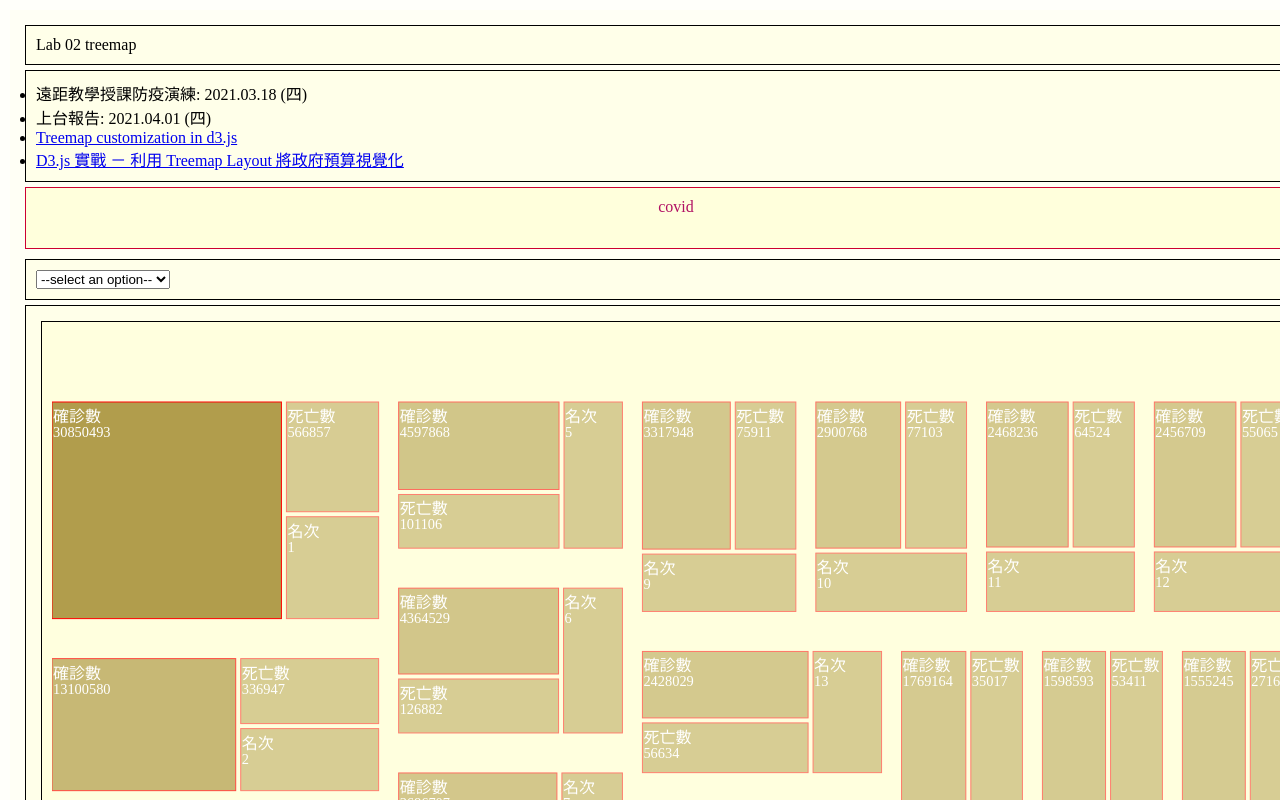
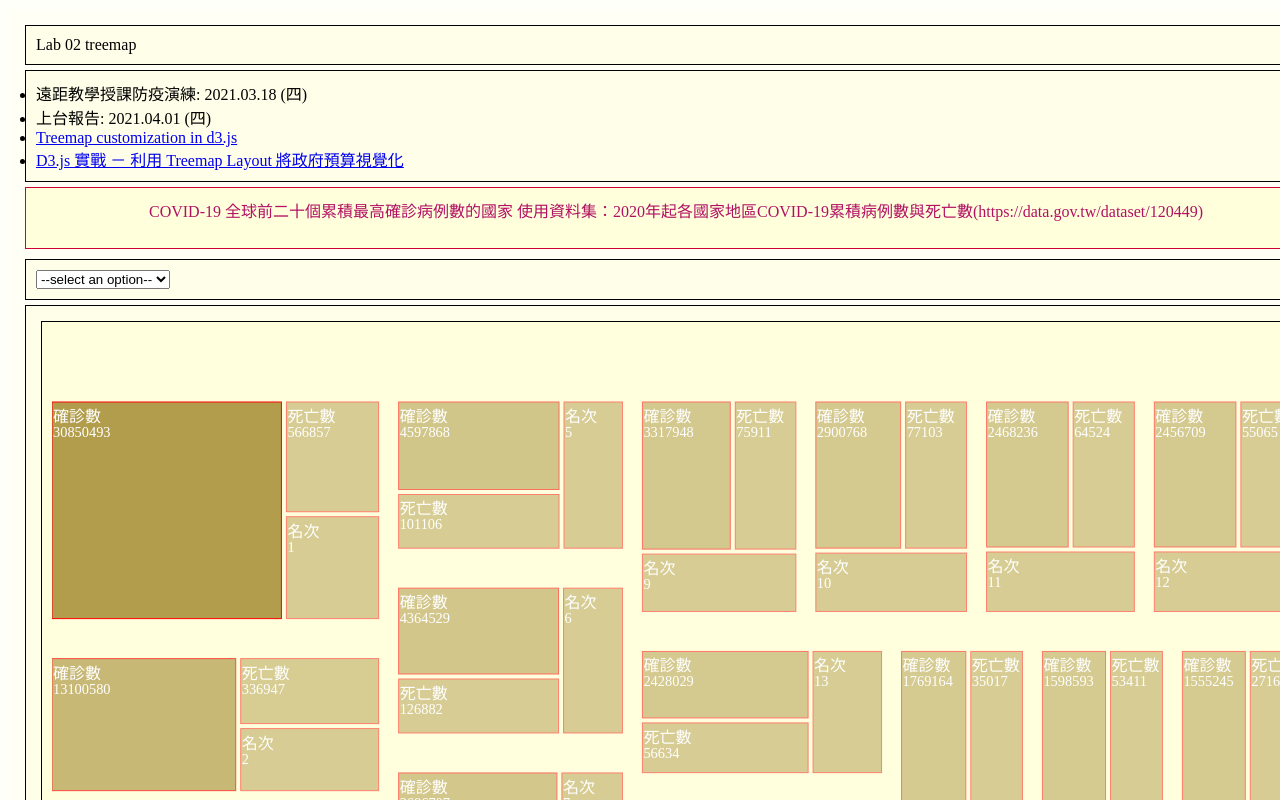
Before and after one commit to ANAIOwO/vis2021s, a plain HTML site: page lab02/index.html in a window 1280 px wide. Shown: the top 800 px of the page. Drawn offline with nearby package versions, Linux system fonts and the light colour scheme.

Commit message:
add topic

```diff
--- a/lab02/index.html
+++ b/lab02/index.html
@@ -91,7 +91,8 @@
 				將政府預算視覺化</a></li>
 	</ul>
 	<div id="dropfile" for="csvfile">
-		covid
+		COVID-19 全球前二十個累積最高確診病例數的國家
+		使用資料集：2020年起各國家地區COVID-19累積病例數與死亡數(https://data.gov.tw/dataset/120449)
 	</div>
 	<div>
 		<select id="ObjectKeys">
```
